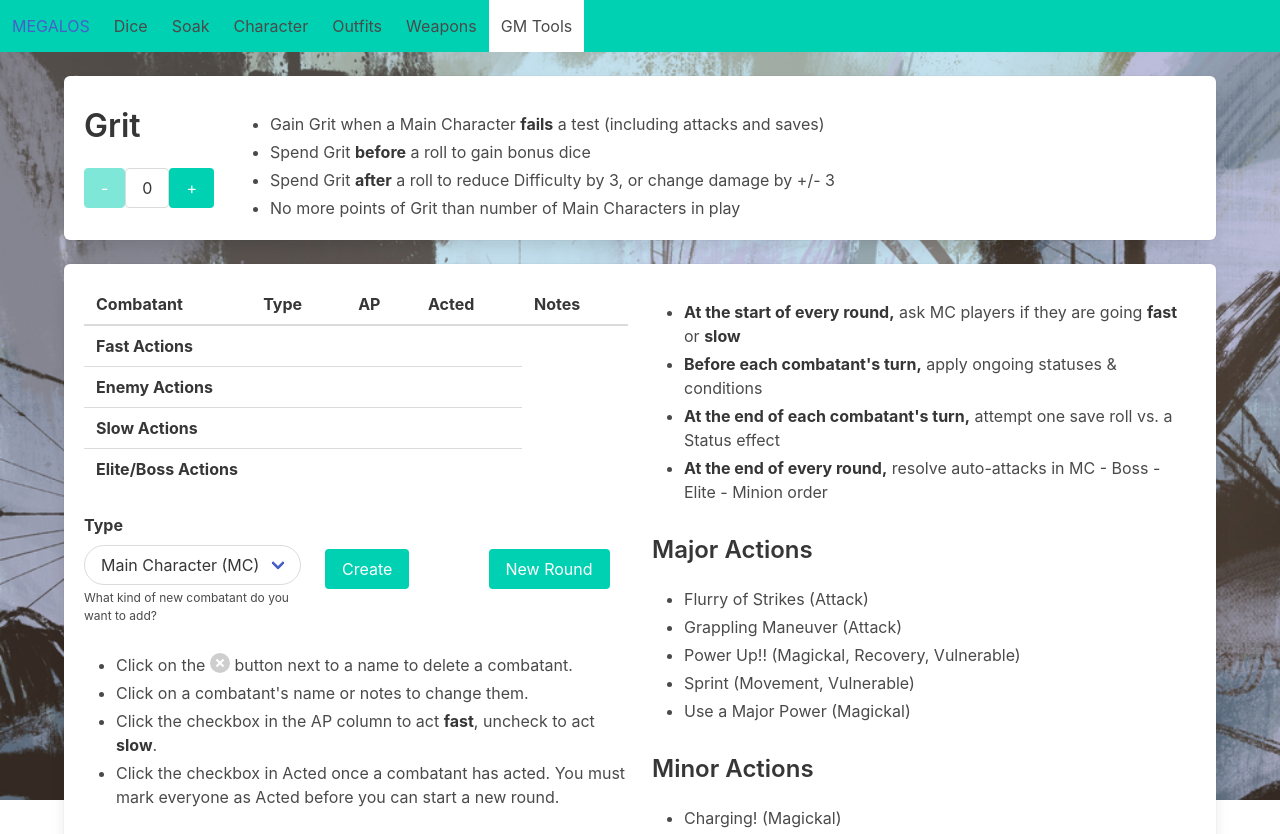
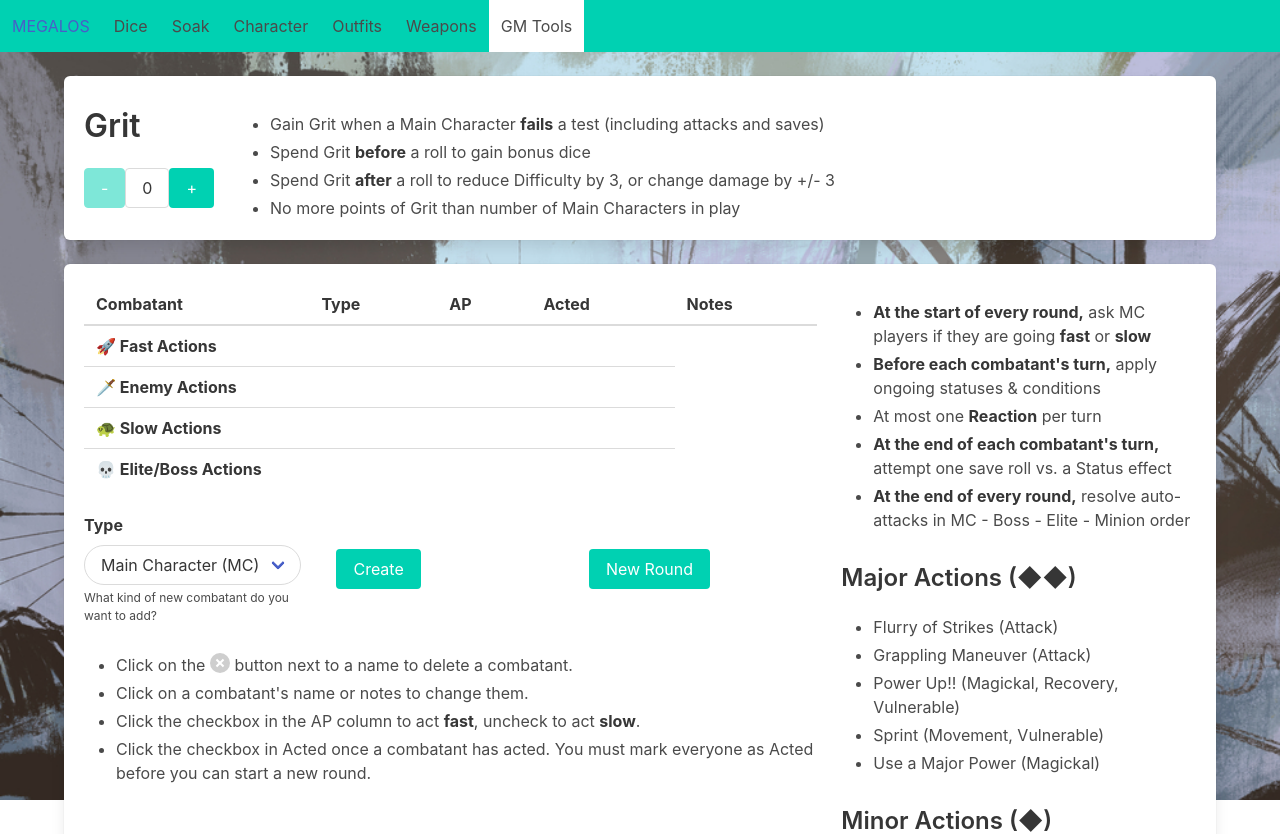
Before and after one commit to astralfrontier/megalos, a React (Vite) app: page /gm in a window 1280 px wide. Shown: the top 834 px of the page. Built offline with nearby package versions, Linux system fonts and the light colour scheme; the HTML template or start-up script is replaced by a standard one.

Commit message:
Minor visual refinements to init tracker

```diff
--- a/src/GmPage.tsx
+++ b/src/GmPage.tsx
@@ -1,26 +1,7 @@
-import {
-  all,
-  always,
-  append,
-  assoc,
-  assocPath,
-  dropLast,
-  filter,
-  flatten,
-  isEmpty,
-  join,
-  map,
-  prop,
-  remove,
-  repeat,
-} from 'ramda'
+import { all, always, append, assoc, assocPath, dropLast, filter, flatten, isEmpty, join, map, prop, remove, repeat } from 'ramda'
 import React, { useContext, useState } from 'react'
 
-import {
-  Combatant,
-  CombatantType,
-  InitiativeContext,
-} from './GameStateProvider'
+import { Combatant, CombatantType, InitiativeContext } from './GameStateProvider'
 import GenericInput from './GenericInput'
 
 interface InitiativePartitionProps {
@@ -64,10 +45,10 @@ const startingAp = [
 ]
 
 const partitionLabels = [
-  'Fast Actions',
-  'Enemy Actions',
-  'Slow Actions',
-  'Elite/Boss Actions',
+  '🚀 Fast Actions',
+  '🗡️ Enemy Actions',
+  '🐢 Slow Actions',
+  '💀 Elite/Boss Actions',
 ]
 
 // Given an unsorted list of combatants, return the
@@ -103,6 +84,7 @@ function InitiativePartition(props: InitiativePartitionProps) {
               onClick={() => deleteCombatant(idx, cidx)}
             ></button>
             <span
+              className="clickable"
               onClick={() => {
                 const newName = prompt('New combatant name', combatant.name)
                 if (!isEmpty(newName)) {
@@ -136,6 +118,7 @@ function InitiativePartition(props: InitiativePartitionProps) {
           </td>
           <td>
             <span
+              className="clickable"
               onClick={() => {
                 const newNotes = prompt('New notes', combatant.notes)
                 if (newNotes != null) {
@@ -249,7 +232,7 @@ function GmPage() {
       </div>
       <div className="box block">
         <div className="columns">
-          <div className="column">
+          <div className="column is-two-thirds">
             <table className="table is-fullwidth">
               <thead>
                 <tr>
@@ -331,7 +314,7 @@ function GmPage() {
               </ul>
             </div>
           </div>
-          <div className="column">
+          <div className="column is-one-third">
             <div className="content">
               <ul>
                 <li>
@@ -344,6 +327,9 @@ function GmPage() {
                   statuses & conditions
                 </li>
                 <li>
+                  At most one <strong>Reaction</strong> per turn
+                </li>
+                <li>
                   <strong>At the end of each combatant's turn,</strong> attempt
                   one save roll vs. a Status effect
                 </li>
@@ -352,7 +338,7 @@ function GmPage() {
                   auto-attacks in MC - Boss - Elite - Minion order
                 </li>
               </ul>
-              <h3 className="title">Major Actions</h3>
+              <h3 className="title">Major Actions (◆◆)</h3>
               <ul>
                 <li>Flurry of Strikes (Attack)</li>
                 <li>Grappling Maneuver (Attack)</li>
@@ -360,7 +346,7 @@ function GmPage() {
                 <li>Sprint (Movement, Vulnerable)</li>
                 <li>Use a Major Power (Magickal)</li>
               </ul>
-              <h3 className="title">Minor Actions</h3>
+              <h3 className="title">Minor Actions (◆)</h3>
               <ul>
                 <li>Charging! (Magickal)</li>
                 <li>Dash (Movement)</li>
```
